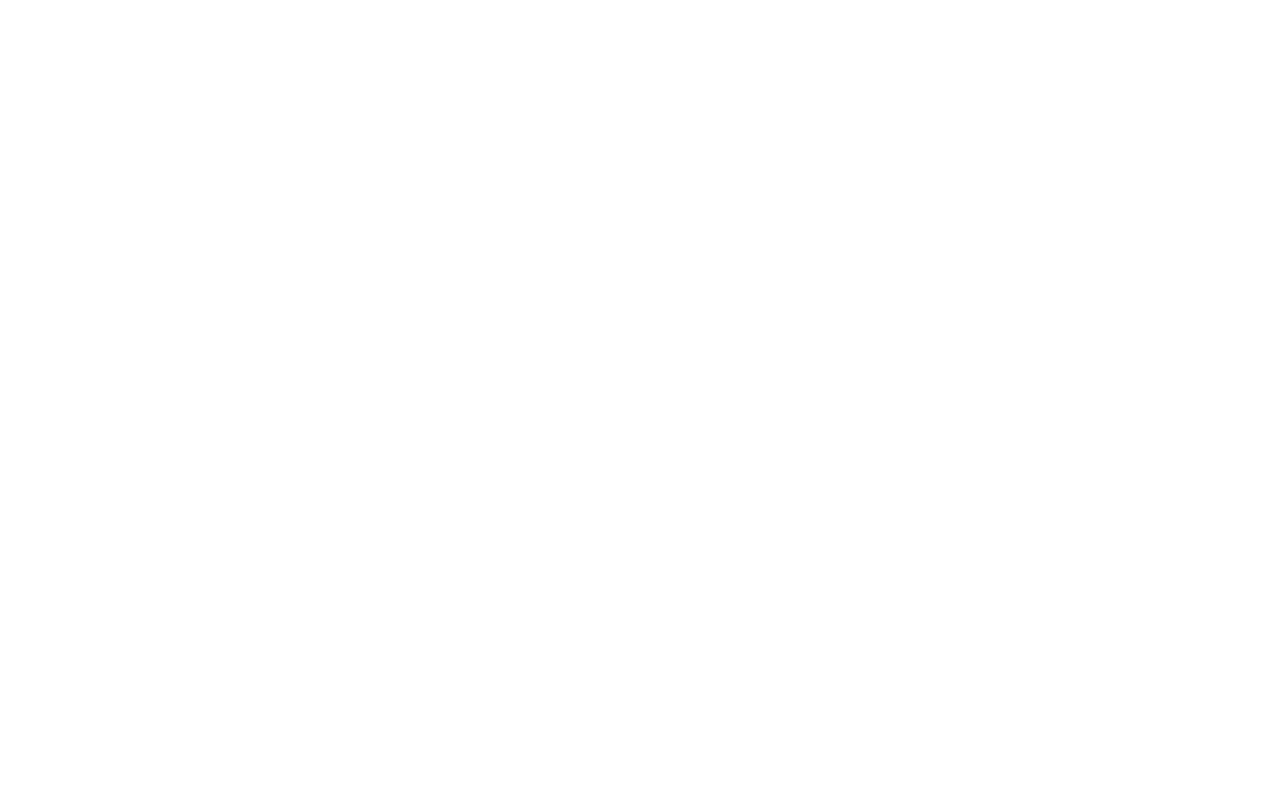
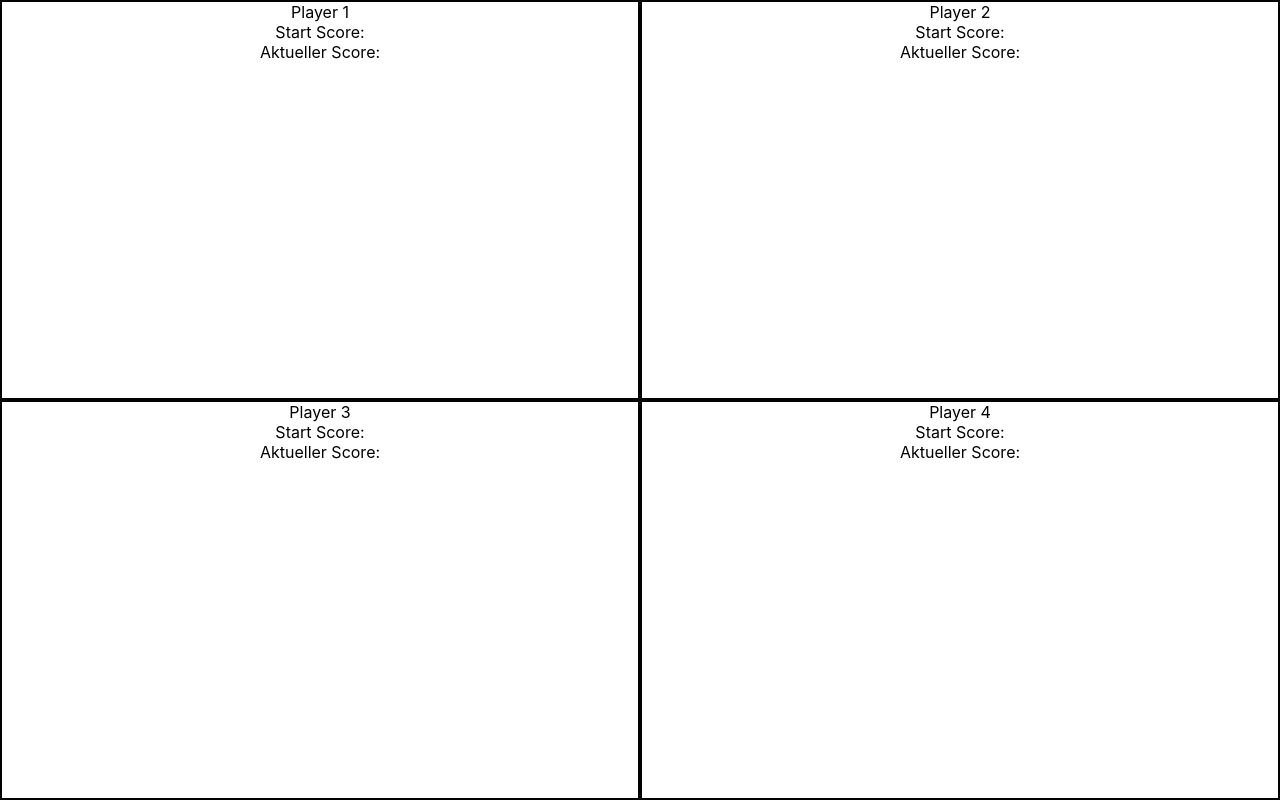
Before and after one commit to UweK17/dartscoreboard-simple, a React (Create React App) app: page / in a window 1280 px wide. Built offline with nearby package versions, Linux system fonts and the light colour scheme.

Commit message:
aufteilung und benennung

```diff
--- a/src/App.css
+++ b/src/App.css
@@ -1,38 +1,23 @@
-.App {
+* {
+  box-sizing: border-box;
+  margin: 0;
+  padding: 0;
+}
+
+.partitionScreen {
+  width: 100vw;
+  height: 100vh;
+  display: grid;
+  grid-template-columns: repeat(2, 1fr);
+  grid-template-rows: repeat(2, 1fr);
   text-align: center;
 }
 
-.App-logo {
-  height: 40vmin;
-  pointer-events: none;
+.player1,
+.player2,
+.player3,
+.player4 {
+  width: 100%;
+  height: 100%;
+  border: 2px solid black;
 }
-
-@media (prefers-reduced-motion: no-preference) {
-  .App-logo {
-    animation: App-logo-spin infinite 20s linear;
-  }
-}
-
-.App-header {
-  background-color: #282c34;
-  min-height: 100vh;
-  display: flex;
-  flex-direction: column;
-  align-items: center;
-  justify-content: center;
-  font-size: calc(10px + 2vmin);
-  color: white;
-}
-
-.App-link {
-  color: #61dafb;
-}
-
-@keyframes App-logo-spin {
-  from {
-    transform: rotate(0deg);
-  }
-  to {
-    transform: rotate(360deg);
-  }
-}
--- a/src/App.js
+++ b/src/App.js
@@ -3,7 +3,28 @@ import './App.css';
 function App() {
   return (
     <div className="App">
-
+      <div className='partitionScreen'>
+        <div className="player1">
+          <div>Player 1</div>
+          <div>Start Score: </div>
+          <div>Aktueller Score: </div>
+        </div>
+        <div className="player2">
+          <div>Player 2</div>
+          <div>Start Score: </div>
+          <div>Aktueller Score: </div>
+        </div>
+        <div className="player3">
+          <div>Player 3</div>
+          <div>Start Score: </div>
+          <div>Aktueller Score: </div>
+        </div>
+        <div className="player4">
+          <div>Player 4</div>
+          <div>Start Score: </div>
+          <div>Aktueller Score: </div>
+        </div>
+      </div>
     </div>
   );
 }
```
